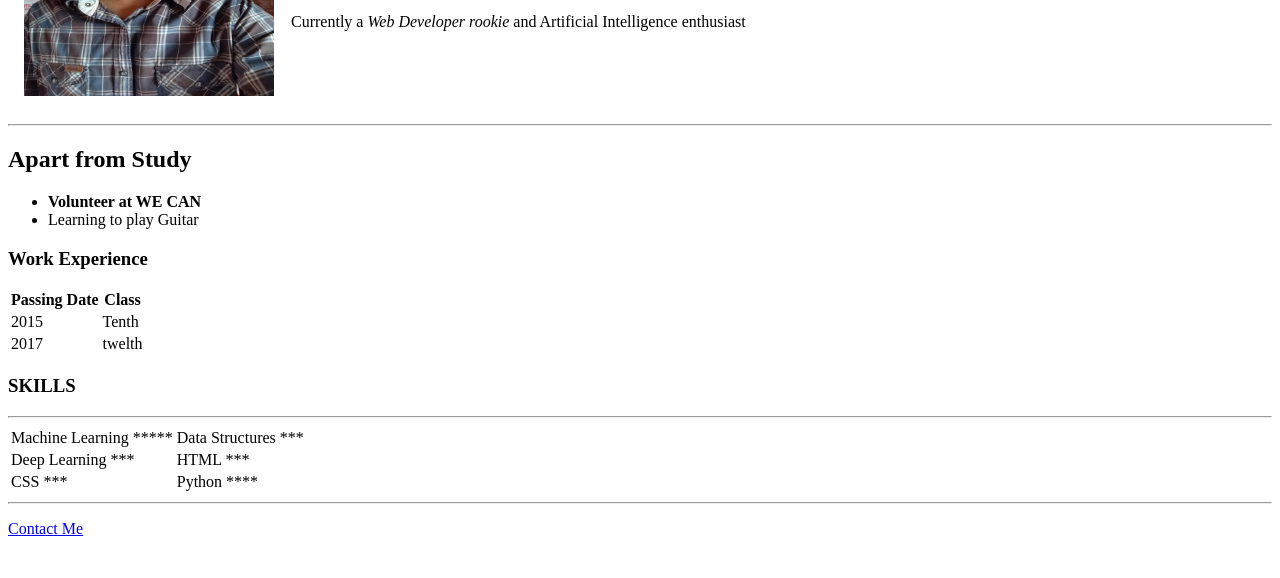
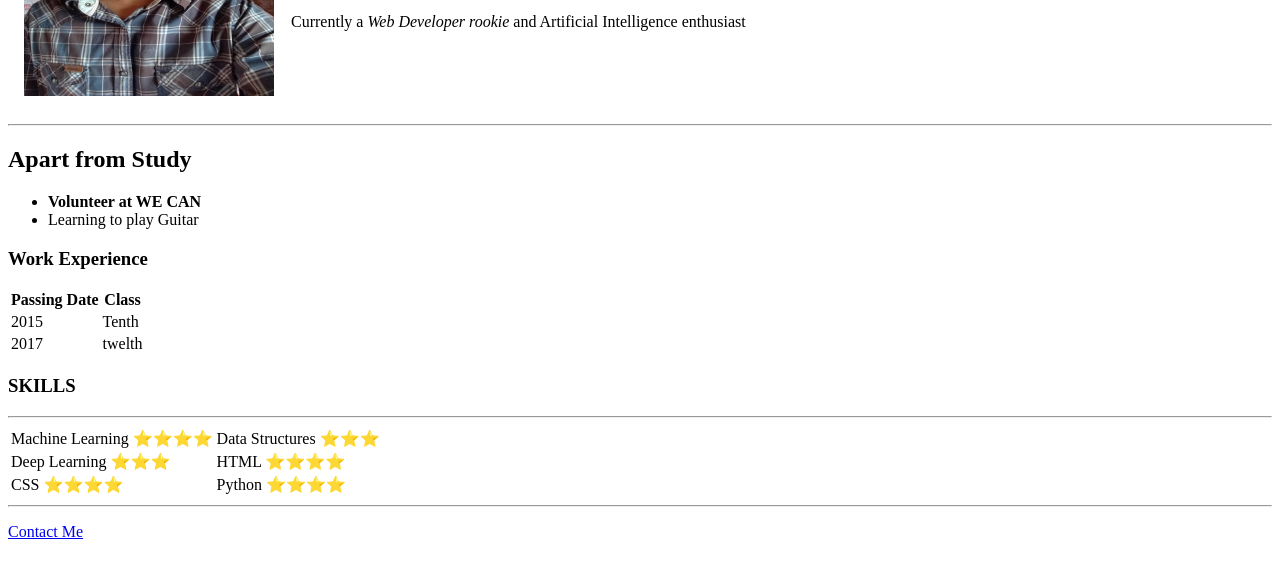
Before and after one commit to Erjha/resume, a plain HTML site: page index.html in a window 1280 px wide. Shown: the part 178-756 px from the top of the page. Drawn offline with Linux system fonts and the light colour scheme.

Commit message:
Update index.html

```diff
--- a/index.html
+++ b/index.html
@@ -44,16 +44,16 @@
     <hr>
 
       <tr>
-        <td>Machine Learning     *****</td>
-        <td>Data Structures      ***</td>
+        <td>Machine Learning     ⭐⭐⭐⭐</td>
+        <td>Data Structures      ⭐⭐⭐</td>
       </tr>
       <tr>
-        <td>Deep Learning        ***</td>
-        <td>HTML                 ***</td>
+        <td>Deep Learning        ⭐⭐⭐</td>
+        <td>HTML                 ⭐⭐⭐⭐</td>
       </tr>
       <tr>
-        <td>CSS                  ***</td>
-        <td>Python               ****</td>
+        <td>CSS                  ⭐⭐⭐⭐</td>
+        <td>Python              ⭐⭐⭐⭐</td>
       </tr>
 
     </table>
```
